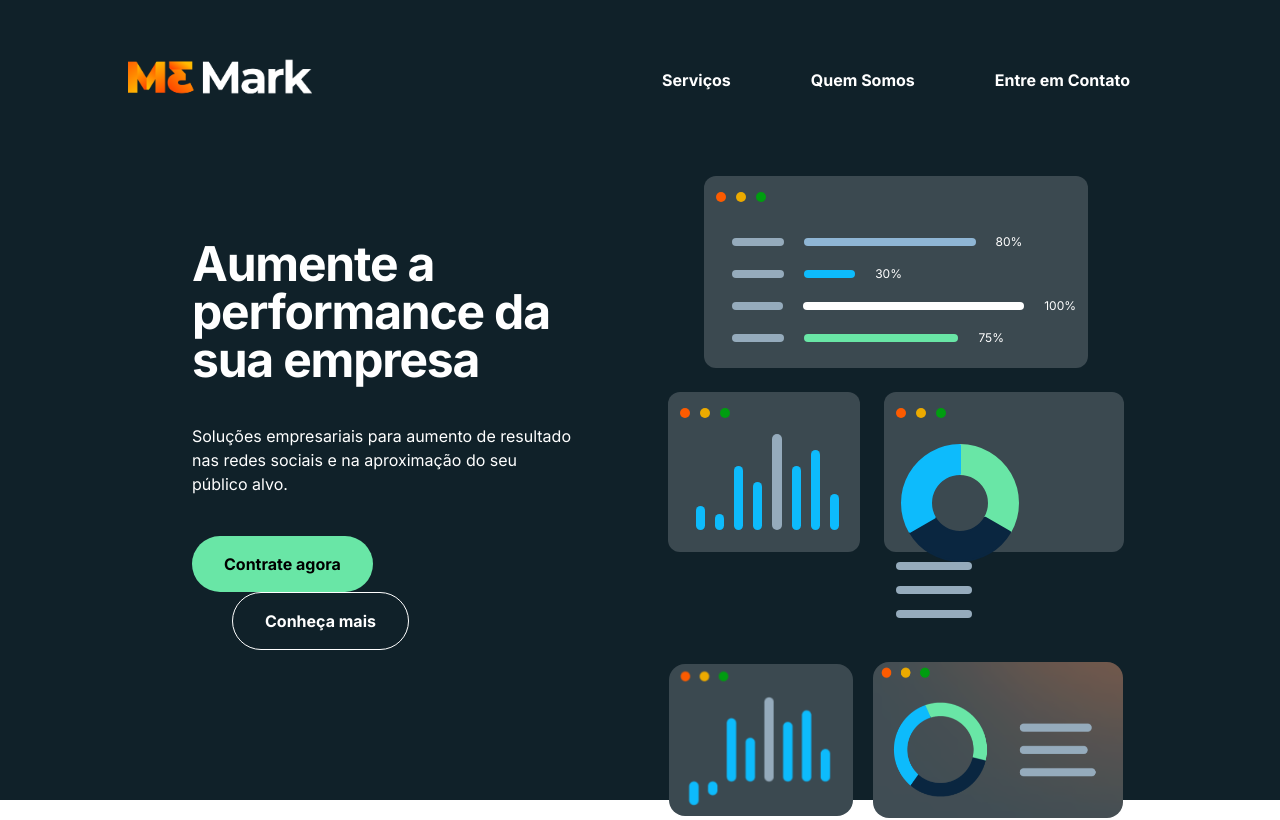
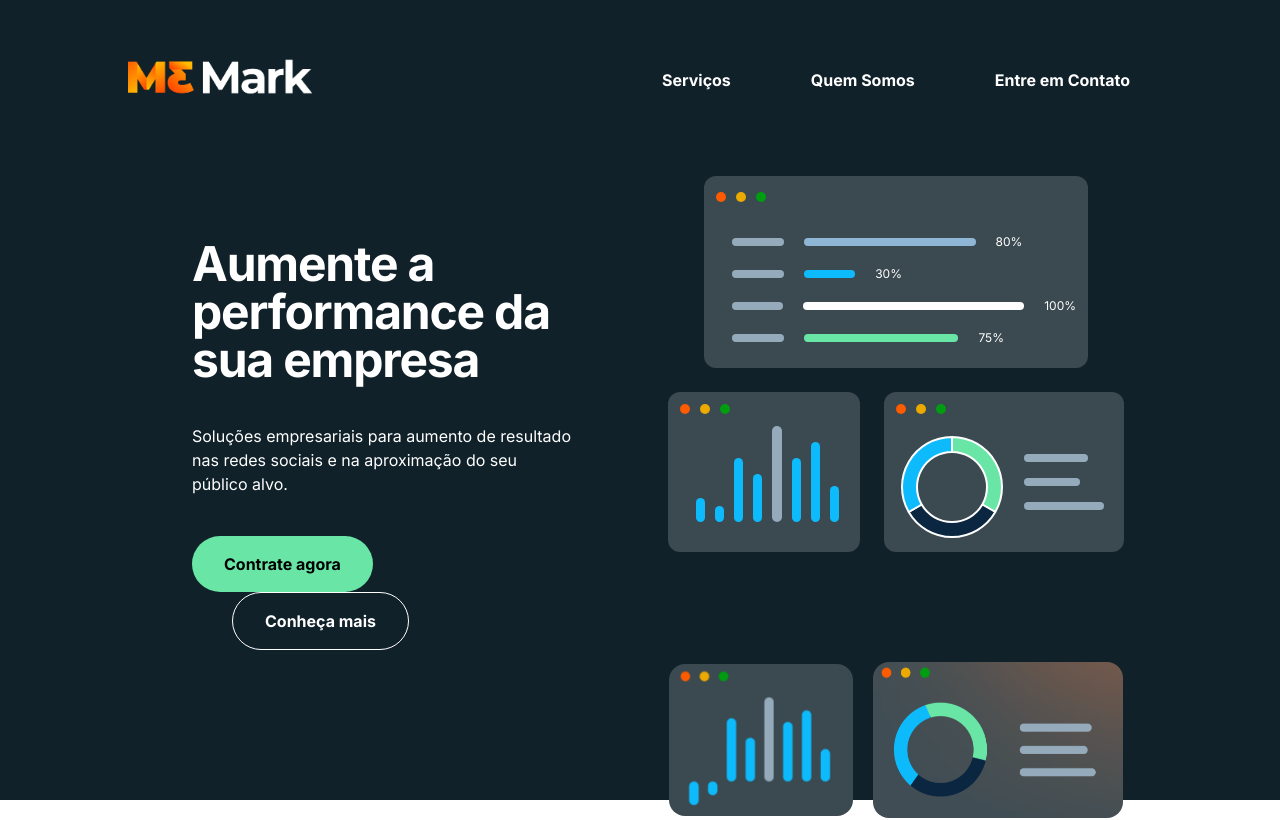
Before and after one commit to Gustavolimapereira/m3markV1, a Next.js app: page / in a window 1280 px wide. Shown: the top 820 px of the page. Built offline with nearby package versions, Linux system fonts and the light colour scheme.

Commit message:
Ajuste gráficos

```diff
--- a/src/components/graficos.tsx
+++ b/src/components/graficos.tsx
@@ -60,7 +60,7 @@ export default function Graficos() {
       </div>
       <div className="flex space-x-6">
         <div className="w-48 h-40 bg-customColorCard px-3 relative rounded-xl">
-          <div className="flex space-x-2.5 justify-start items-center py-4">
+          <div className="flex space-x-2.5 justify-start items-center py-3">
             <div className=" bg-customColorRed rounded-full h-2.5 w-2.5 hover:bg-red-500"></div>
             <div className=" bg-customColorYellow rounded-full h-2.5 w-2.5 hover:bg-yellow-400"></div>
             <div className=" bg-customColorDarkGreen rounded-full h-2.5 w-2.5 hover:bg-green-500"></div>
@@ -102,29 +102,20 @@ export default function Graficos() {
           </div>
         </div>
         <div className="w-60 h-40 bg-customColorCard px-3 relative rounded-xl">
-          <div className="flex space-x-2.5 justify-start items-center py-4">
+          <div className="flex space-x-2.5 justify-start items-center py-3">
             <div className=" bg-customColorRed rounded-full h-2.5 w-2.5 hover:bg-red-500"></div>
             <div className=" bg-customColorYellow rounded-full h-2.5 w-2.5 hover:bg-yellow-400"></div>
             <div className=" bg-customColorDarkGreen rounded-full h-2.5 w-2.5 hover:bg-green-500"></div>
           </div>
 
-          <div className="flex-col items-center">
-            <div className="w-32 h-32">
+          <div className="flex space-x-4 items-center">
+            <div className="w-28 h-28">
               <PizzaGrafico></PizzaGrafico>
             </div>
-            <div className="flex flex-col space-y-4 justify-start">
-              <div
-                className=" bg-customColorGray rounded-full h-2 hover:bg-gray-300"
-                style={{ width: '35%' }}
-              ></div>
-              <div
-                className=" bg-customColorGray rounded-full h-2 hover:bg-gray-300"
-                style={{ width: '35%' }}
-              ></div>
-              <div
-                className=" bg-customColorGray rounded-full h-2 hover:bg-gray-300"
-                style={{ width: '35%' }}
-              ></div>
+            <div className="space-y-4 justify-start">
+              <div className="bg-customColorGray rounded-full h-2 w-16 hover:bg-gray-300"></div>
+              <div className="bg-customColorGray rounded-full h-2 w-14 hover:bg-gray-300"></div>
+              <div className="bg-customColorGray rounded-full h-2 w-20 hover:bg-gray-300"></div>
             </div>
           </div>
         </div>
--- a/src/components/pizzaGrafico.tsx
+++ b/src/components/pizzaGrafico.tsx
@@ -11,12 +11,13 @@ function PizzaGrafico() {
         label: 'Poll',
         data: [2, 2, 2],
         backgroundColor: ['#69E6A6', '#0A2640', '#0DBBFC'],
-        borderColor: ['#69E6A6', '#0A2640', '#0DBBFC'],
       },
     ],
   }
 
-  const options = {}
+  const options = {
+    cutout: '70%', // Define o valor desejado para a espessura do gráfico
+  }
 
   return <Doughnut data={data} options={options}></Doughnut>
 }
```
